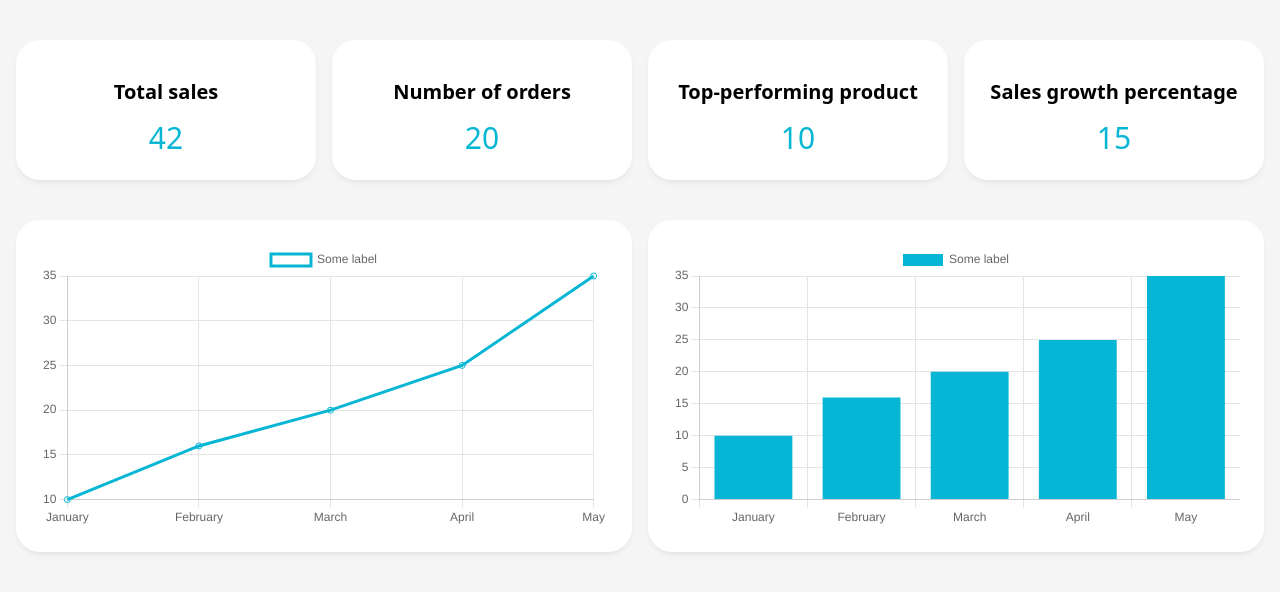
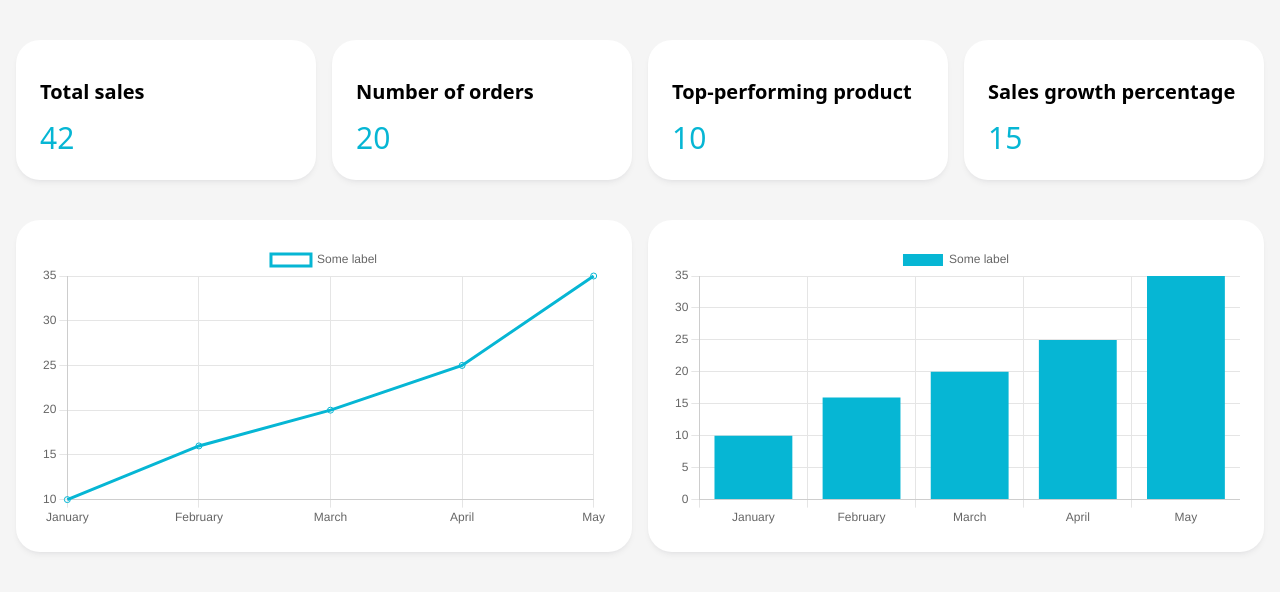
Before and after one commit to Artem-Zhuravlev/citrus-dev-test, a Vue app: page / in a window 1280 px wide. Shown: the top 592 px of the page. Built offline with nearby package versions, Linux system fonts and the light colour scheme.

Commit message:
feat(tailwind.config): update section styles

```diff
--- a/tailwind.config.js
+++ b/tailwind.config.js
@@ -24,7 +24,9 @@ module.exports = {
       addBase({
         '.section': {
           padding: '2.5rem 0',
-          textAlign: 'center',
+        },
+        '.section + .section': {
+          paddingTop: '0',
         },
       });
 
```
